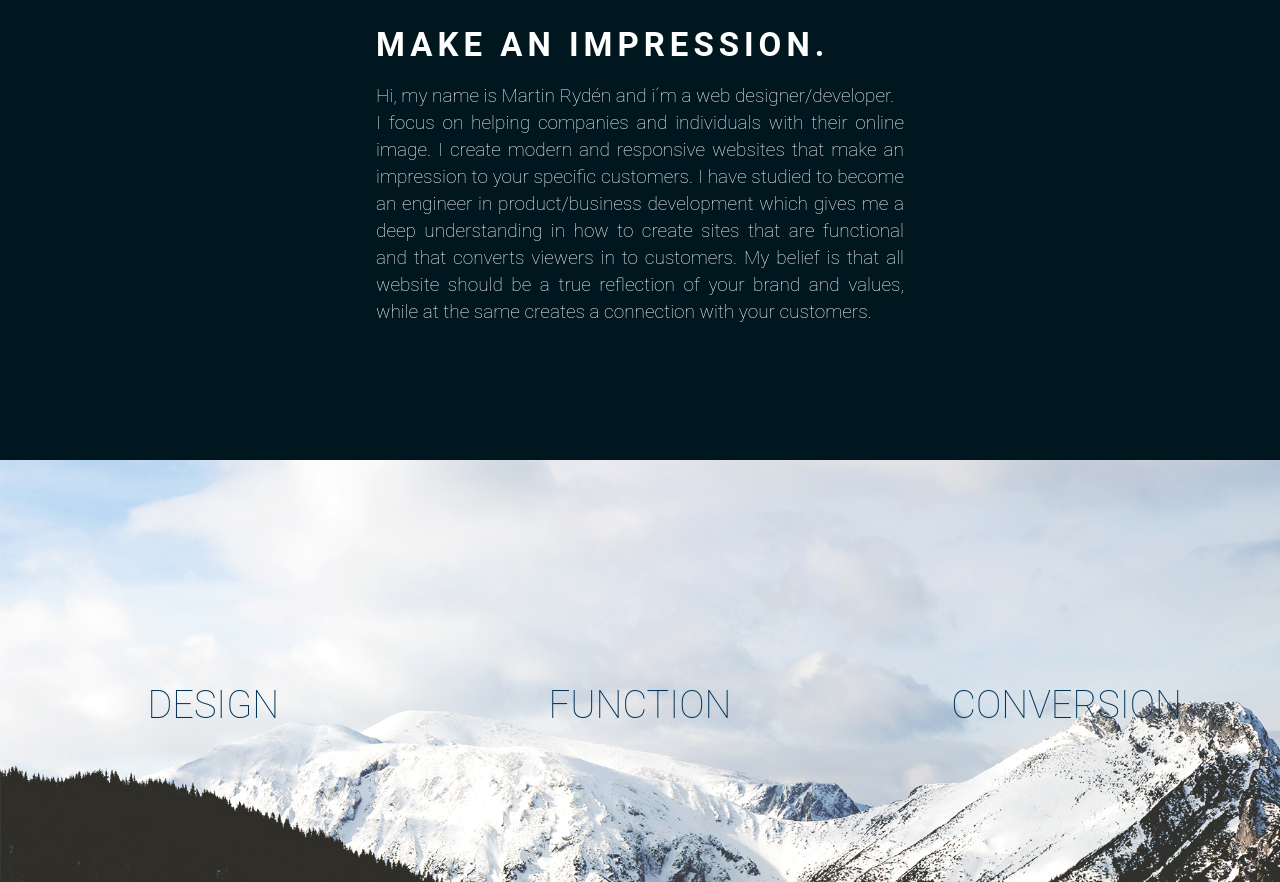
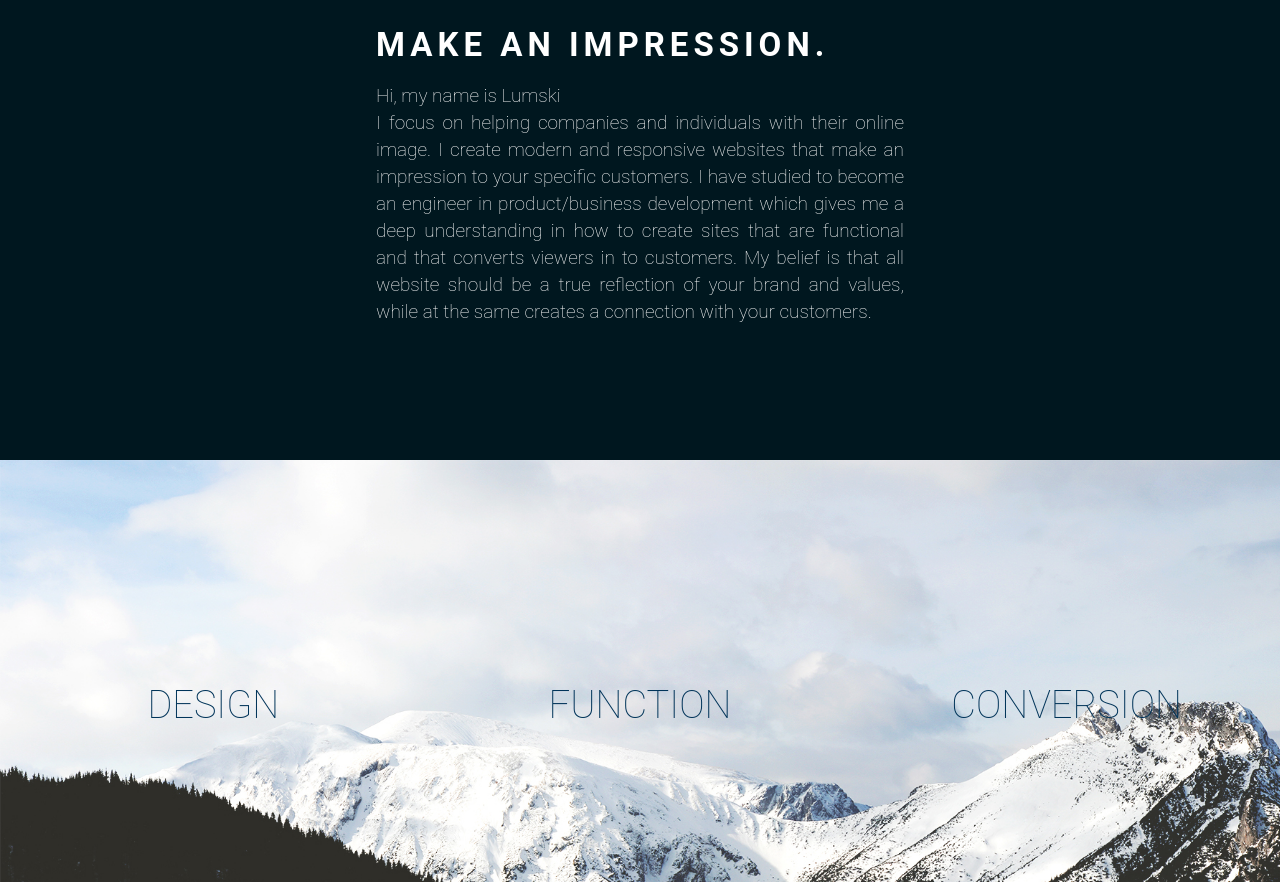
Before and after one commit to jagahemsida/jagahemsida.github.io, a plain HTML site: page index.html in a window 1280 px wide. Shown: the part 1228-2110 px from the top of the page. Drawn offline with nearby package versions, Linux system fonts and the light colour scheme; a script that the page names is missing.

Commit message:
changed name to lumski

```diff
--- a/index.html
+++ b/index.html
@@ -69,7 +69,7 @@
   <section class="w-section pink-section" id="Me"><img class="center-image" height="300" src="images/Jag1.jpg">
     <div class="creations-div">
       <h1 class="white-heading">Make an impression.</h1>
-      <p class="white-paragraph">Hi, my name is Martin Rydén and i´m a web designer/developer.
+      <p class="white-paragraph">Hi, my name is Lumski
         <br>I focus on helping companies and individuals with their online image. I create modern and responsive websites that make an impression to your specific customers. I have studied to become an engineer in product/business development which&nbsp;gives me a deep understanding in how to create sites that are functional and that converts viewers in to customers. My belief is that all website should be a true reflection of your brand and values, while at the same creates a connection with your customers.</p>
     </div>
   </section>
```
